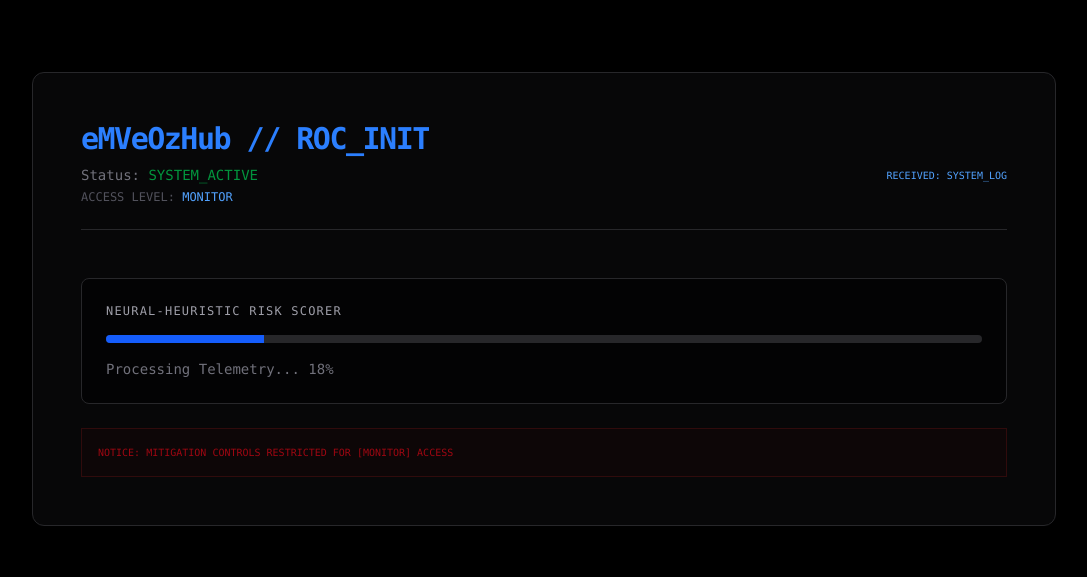
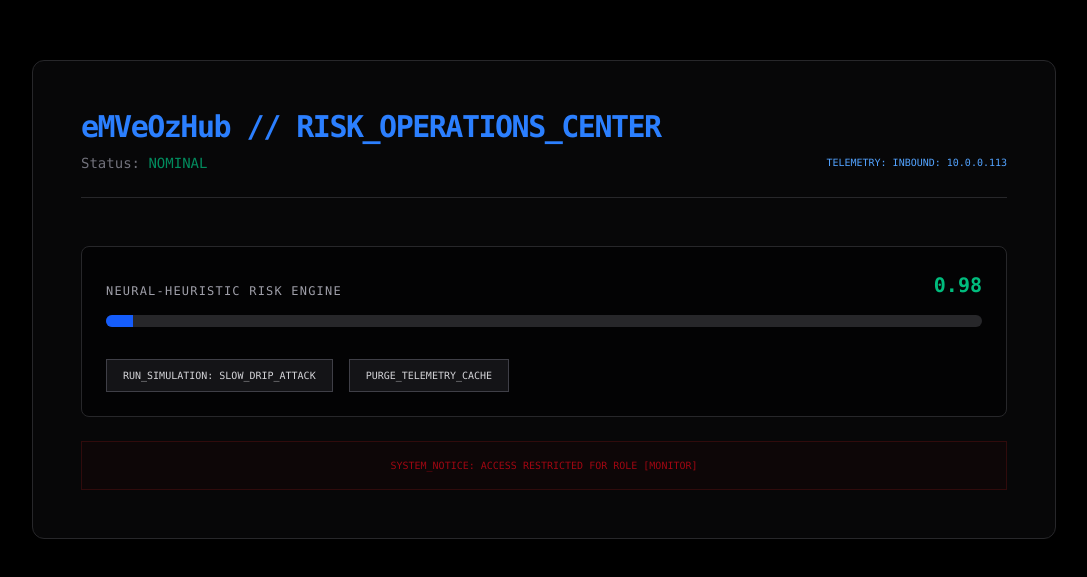
Before and after one commit to vincentozon-cloud/emveozhub-roc, a Next.js app: page / in a window 1280 px wide. Shown: the part 101-678 px from the top of the page, without its empty margins (96-1183 px from the left). Built offline with nearby package versions, Linux system fonts and the light colour scheme.

Commit message:
feat(roc-ui): integrate neural-heuristic engine with reactive dashboard and slow-drip simulation

```diff
--- a/package.json
+++ b/package.json
@@ -12,6 +12,7 @@
     "next": "16.1.6",
     "react": "19.2.3",
     "react-dom": "19.2.3",
+    "uuid": "^13.0.0",
     "zod": "^4.3.6"
   },
   "devDependencies": {
@@ -19,6 +20,7 @@
     "@types/node": "^20",
     "@types/react": "^19",
     "@types/react-dom": "^19",
+    "@types/uuid": "^10.0.0",
     "babel-plugin-react-compiler": "1.0.0",
     "eslint": "^9",
     "eslint-config-next": "16.1.6",
--- a/src/app/page.tsx
+++ b/src/app/page.tsx
@@ -1,81 +1,111 @@
-'use client'; // Required for hooks
+'use client';
 
-import { useState, useEffect } from 'react';
+import { useState, useEffect, useMemo } from 'react';
 import { ROLE_PERMISSIONS, UserRole } from '@/lib/auth-config';
+// Day 7 ROC: Integrating the Neural Brain & Mock Telemetry
+import { calculateNeuralRisk, getRiskLevel, TelemetrySignal } from '@/lib/engine/riskScorer';
+import { generateSlowDripAttack, generateBackgroundNoise } from '@/lib/engine/mock-telemetry';
 
 export default function Home() {
   const currentUserRole: UserRole = 'monitor';
   const permissions = ROLE_PERMISSIONS[currentUserRole];
 
-  // Day 3 ROC: Telemetry State Management
-  const [riskScore, setRiskScore] = useState(15);
+  // State Management for active telemetry signals
+  const [signals, setSignals] = useState<TelemetrySignal[]>([]);
   const [lastSignal, setLastSignal] = useState<string | null>(null);
 
-  // Simulate Asynchronous Ingestion & Neural Scoring
+  // THE BRAIN: Memoized calculation of risk score based on current signal stack
+  const riskScore = useMemo(() => calculateNeuralRisk(signals), [signals]);
+  const riskStatus = useMemo(() => getRiskLevel(riskScore), [riskScore]);
+
+  // Background Noise Simulation (Standard Operations)
   useEffect(() => {
     const timer = setInterval(() => {
-      const mockSignals = ['AUTH_ATTEMPT', 'SYSTEM_LOG', 'FIREWALL_HIT'];
-      const randomSignal = mockSignals[Math.floor(Math.random() * mockSignals.length)];
-
-      setLastSignal(randomSignal);
-      // Heuristic update simulation
-      setRiskScore((prev) => (prev < 95 ? prev + Math.floor(Math.random() * 5) : 15));
-    }, 3000);
+      const noise = generateBackgroundNoise(1);
+      setSignals((prev) => [...prev, ...noise].slice(-50)); // Keep last 50 for performance
+      setLastSignal(`INBOUND: ${noise[0].origin}`);
+    }, 5000);
 
     return () => clearInterval(timer);
   }, []);
 
+  // MANUAL TRIGGER: Simulate the "Slow-Drip" Attack
+  const triggerSlowDrip = () => {
+    const attack = generateSlowDripAttack(12);
+    setSignals((prev) => [...prev, ...attack]);
+    setLastSignal("CRITICAL: CONSECUTIVE PATTERN DETECTED");
+  };
+
   return (
     <main className="flex min-h-screen flex-col items-center justify-center p-8 bg-black">
-      <div className="w-full max-w-5xl border border-zinc-800 bg-zinc-900/30 p-12 rounded-xl backdrop-blur-md">
+      <div className={`w-full max-w-5xl border border-zinc-800 bg-zinc-900/30 p-12 rounded-xl backdrop-blur-md transition-shadow duration-500 ${riskStatus.glow}`}>
 
         {/* Header Section */}
         <header className="mb-12 border-b border-zinc-800 pb-6">
           <h1 className="text-3xl font-mono font-bold tracking-tighter text-blue-500">
-            eMVeOzHub // ROC_INIT
+            eMVeOzHub // RISK_OPERATIONS_CENTER
           </h1>
           <div className="flex justify-between items-center mt-2">
             <p className="text-zinc-500 font-mono text-sm">
-              Status: <span className="text-green-500 animate-pulse">SYSTEM_ACTIVE</span>
+              Status: <span className={`${riskStatus.color} animate-pulse`}>{riskStatus.label}</span>
             </p>
             {lastSignal && (
-              <p className="text-[10px] font-mono text-blue-400 animate-bounce">
-                RECEIVED: {lastSignal}
+              <p className="text-[10px] font-mono text-blue-400">
+                TELEMETRY: {lastSignal}
               </p>
             )}
           </div>
-          <p className="text-xs font-mono text-zinc-600 mt-1 uppercase">
-            Access Level: <span className="text-blue-400">{currentUserRole}</span>
-          </p>
         </header>
 
         <section className="grid gap-6">
-          {/* Risk Scorer: Updated with Zod-Validated Data simulation */}
+          {/* Neural-Heuristic Risk Pulse */}
           {permissions.canViewTelemetry && (
             <div className="p-6 border border-zinc-800 bg-black/50 rounded-lg">
-              <h2 className="text-zinc-400 font-mono text-xs uppercase tracking-widest mb-4">
-                Neural-Heuristic Risk Scorer
-              </h2>
-              <div className="h-2 w-full bg-zinc-800 rounded-full overflow-hidden">
+              <div className="flex justify-between items-end mb-4">
+                <h2 className="text-zinc-400 font-mono text-xs uppercase tracking-widest">
+                  Neural-Heuristic Risk Engine
+                </h2>
+                <span className={`font-mono text-xl font-bold ${riskStatus.color}`}>
+                  {riskScore.toFixed(2)}
+                </span>
+              </div>
+
+              {/* Dynamic Progress Bar */}
+              <div className="h-3 w-full bg-zinc-800 rounded-full overflow-hidden">
                 <div
-                  className="h-full bg-blue-600 transition-all duration-1000"
-                  style={{ width: `${riskScore}%` }}
+                  className={`h-full transition-all duration-1000 ${
+                    riskScore > 15 ? 'bg-red-600' : riskScore > 8 ? 'bg-amber-500' : 'bg-blue-600'
+                  }`}
+                  style={{ width: `${Math.min((riskScore / 25) * 100, 100)}%` }}
                 ></div>
               </div>
-              <p className="mt-4 font-mono text-sm text-zinc-500">
-                Processing Telemetry... {riskScore}%
-              </p>
+
+              {/* Simulation Controls - The "Portfolio" Proof */}
+              <div className="mt-8 flex gap-4">
+                <button
+                  onClick={triggerSlowDrip}
+                  className="px-4 py-2 border border-zinc-700 bg-zinc-800/50 text-zinc-300 font-mono text-[10px] hover:bg-red-900/20 hover:text-red-400 transition-all"
+                >
+                  RUN_SIMULATION: SLOW_DRIP_ATTACK
+                </button>
+                <button
+                  onClick={() => setSignals([])}
+                  className="px-4 py-2 border border-zinc-700 bg-zinc-800/50 text-zinc-300 font-mono text-[10px] hover:bg-zinc-100 hover:text-black transition-all"
+                >
+                  PURGE_TELEMETRY_CACHE
+                </button>
+              </div>
             </div>
           )}
 
-          {/* Mitigation Trigger: ONLY visible to 'operator' or 'admin' */}
+          {/* Mitigation Trigger Logic */}
           {permissions.canTriggerMitigation ? (
             <button className="p-4 border border-blue-900 bg-blue-950/20 text-blue-400 font-mono text-xs uppercase hover:bg-blue-600 hover:text-white transition-all">
               Execute Automated Mitigation
             </button>
           ) : (
-            <div className="p-4 border border-red-900/30 bg-red-950/10 text-red-800 font-mono text-[10px] uppercase">
-              Notice: Mitigation controls restricted for [monitor] access
+            <div className="p-4 border border-red-900/30 bg-red-950/10 text-red-800 font-mono text-[10px] uppercase text-center">
+              SYSTEM_NOTICE: Access Restricted for role [{currentUserRole}]
             </div>
           )}
         </section>
--- /dev/null
+++ b/src/lib/engine/mock-telemetry.ts
@@ -0,0 +1,28 @@
+import { TelemetryType } from "./schema";
+import { v4 as uuidv4 } from "uuid";
+
+
+export const generateSlowDripAttack = (count: number = 10): TelemetryType[] => {
+  const attackSource = "192.168.1.50";
+  const now = Date.now();
+
+  return Array.from({ length: count }).map((_, i) => ({
+    id: uuidv4(),
+    severity: 3,
+    origin: attackSource,
+    entropy: Math.random() * 0.5,
+    // Spaced out by 5 minutes each to stay "under the radar"
+    timestamp: now - (i * 5 * 60 * 1000),
+  }));
+};
+
+
+export const generateBackgroundNoise = (count: number = 5): TelemetryType[] => {
+  return Array.from({ length: count }).map(() => ({
+    id: uuidv4(),
+    severity: Math.floor(Math.random() * 2) + 1, // Very low (1-2)
+    origin: `10.0.0.${Math.floor(Math.random() * 255)}`,
+    entropy: Math.random(),
+    timestamp: Date.now() - (Math.random() * 3600000), // Randomly in the last hour
+  }));
+};
```
Also changed, not shown: 1 other file (tests, documents, lock files or other folders).
